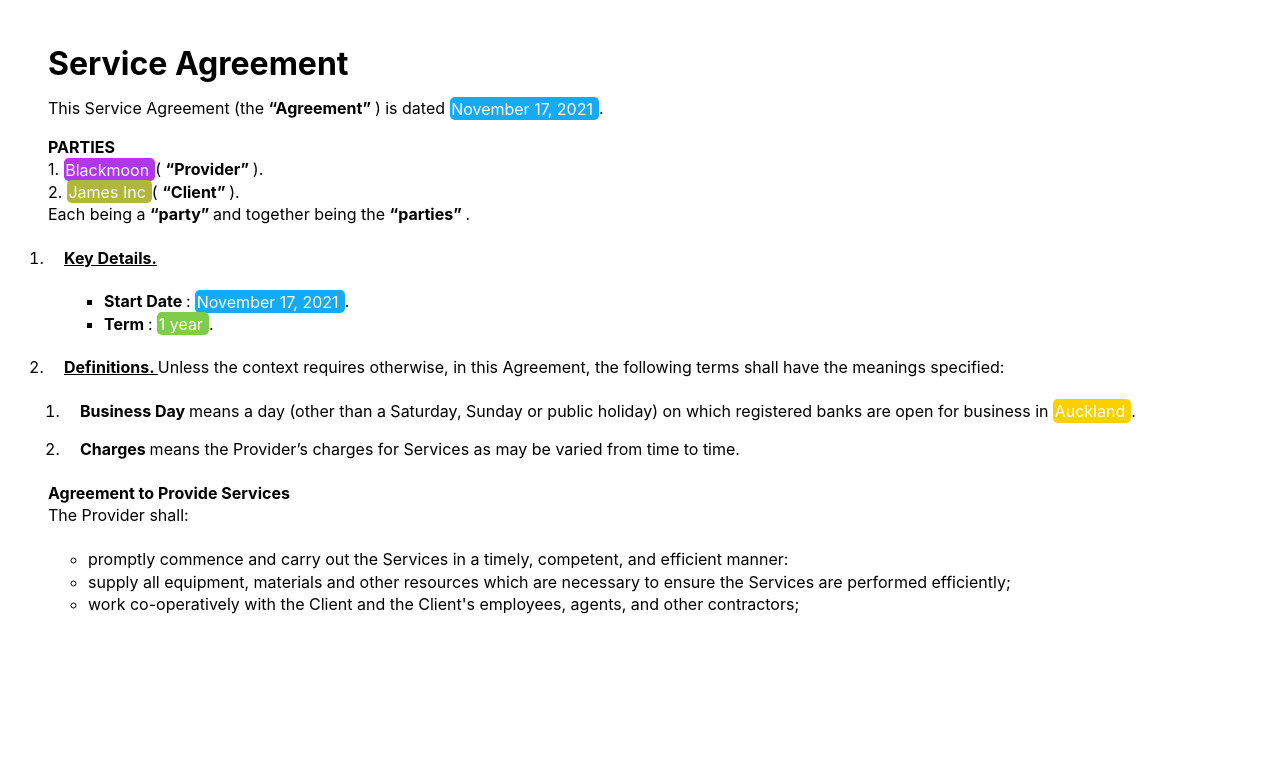
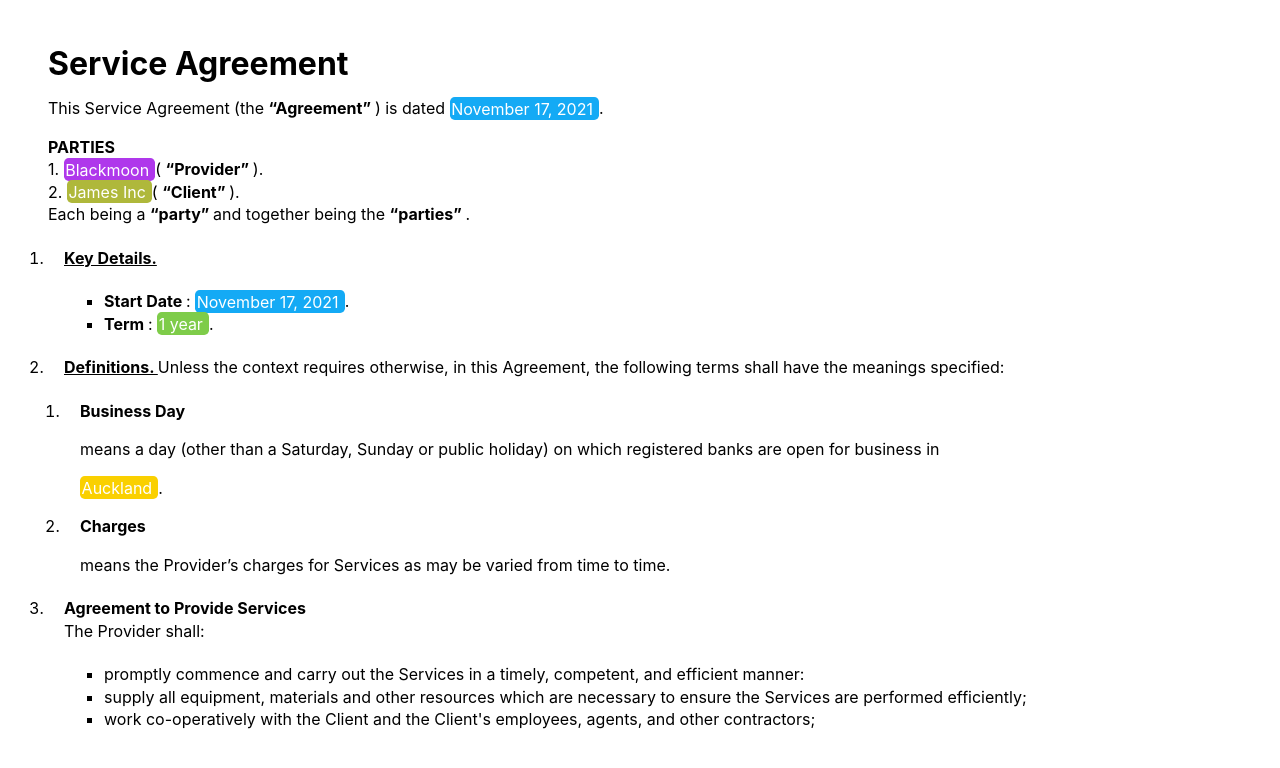
Before and after one commit to nikam-shreyas/latch-assessment, a React (Create React App) app: page / in a window 1280 px wide. Shown: the top 768 px of the page. Built offline with nearby package versions, Linux system fonts and the light colour scheme.

Commit message:
(Post submission) Got mentions working

```diff
--- a/src/components/MentionComponent.jsx
+++ b/src/components/MentionComponent.jsx
@@ -3,11 +3,14 @@ import convertRGBToHex from "../utils/RGBToHexUtil";
 import StringWithLineBreaksComponent from "./StringWithLineBreaksComponent";
 
 function changeValue(id, newValue) {
-  document.getElementById(id).innerHTML = newValue;
-  console.log(id);
+  document.getElementsByName(id).forEach((element) => {
+    element.innerHTML = newValue;
+  });
+  console.log(document.getElementsByName(id));
 }
 
 const MentionComponent = ({ item }) => {
+  let id = item.id.replaceAll(" ", "-");
   return (
     <span
       style={{
@@ -16,8 +19,8 @@ const MentionComponent = ({ item }) => {
         borderRadius: "0.3rem",
         padding: "0.1rem",
       }}
-      id={item.id}
-      onClick={() => changeValue(item.id, "new Value")}
+      name={id}
+      onClick={() => changeValue(id, "new Value")}
     >
       {item.text && <StringWithLineBreaksComponent text={item.text} />}
       {item.children?.map((child, index) => {
--- a/src/components/RenderChildrenComponent.jsx
+++ b/src/components/RenderChildrenComponent.jsx
@@ -14,7 +14,6 @@ const RenderChildrenComponent = ({ item }) => {
   };
 
   return (
-    <>
     <span style={elementStyle}>
       {item.text && <StringWithLineBreaksComponent text={item.text} />}
       {item.children?.map((child, index) => {
@@ -27,7 +26,6 @@ const RenderChildrenComponent = ({ item }) => {
         );
       })}
     </span>
-    </>
   );
 };
 
--- a/src/components/TagFromStringComponent.jsx
+++ b/src/components/TagFromStringComponent.jsx
@@ -30,19 +30,22 @@ const TagFromStringComponent = ({ tagName, item }) => {
     return <RenderClause item={item} />;
   } else
     return (
-      <>
       <Tag title={item.title ? item.title : ""}>
         <StringWithLineBreaksComponent
           text={item.text}
           bold={item.bold}
           underline={item.underline}
         />
-
         {item.children?.map((child, index) => {
-            return <RenderChildrenComponent key={index} item={child} />;
+          return (
+            <TagFromStringComponent
+              tagName={child.type || "span"}
+              key={index}
+              item={child}
+            />
+          );
         })}
       </Tag>
-      </>
     );
 };
 
```
Lines whose indentation alone changed are shown as unchanged.
